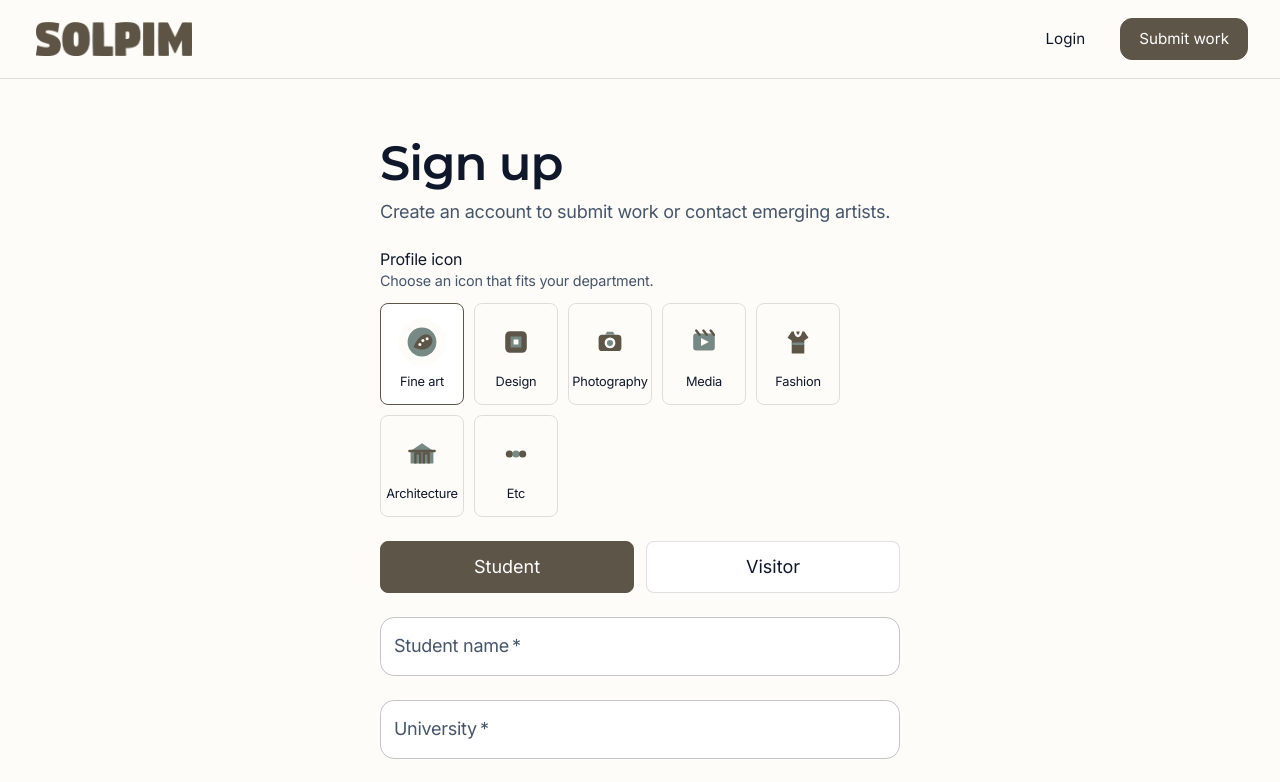
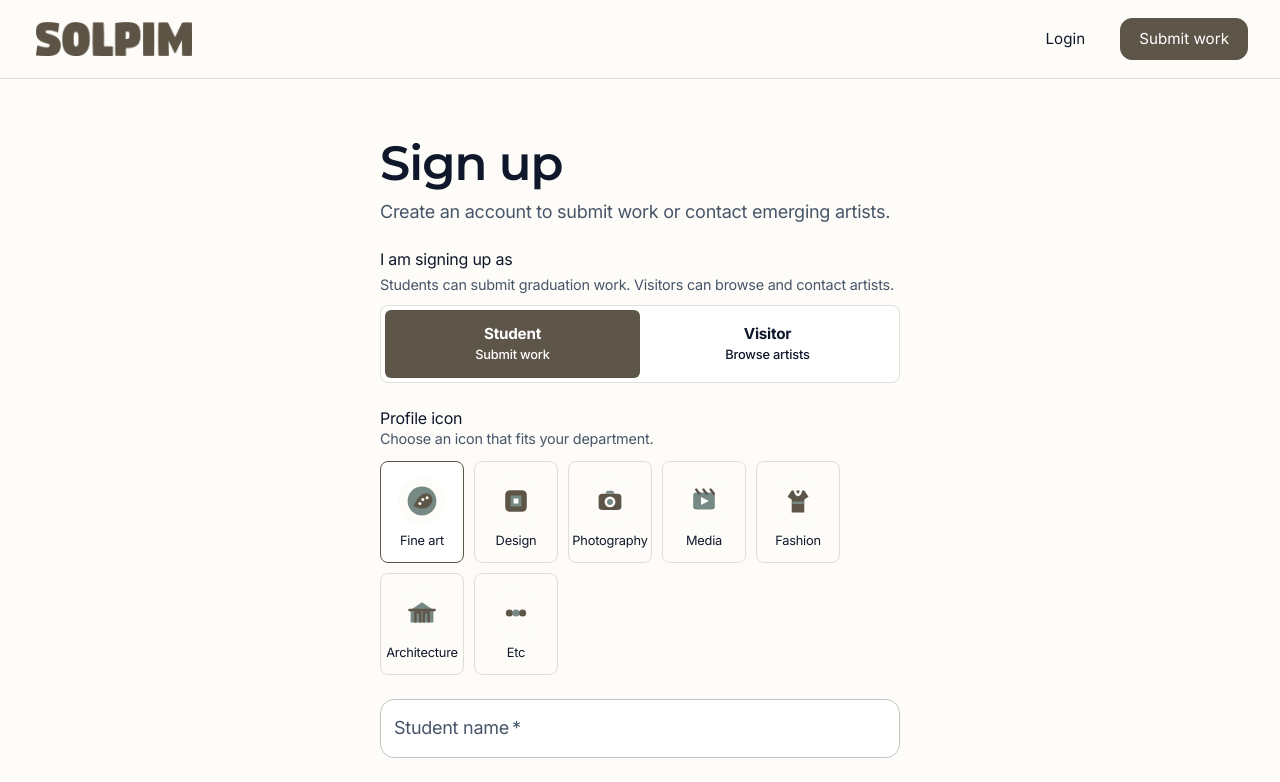
Before and after one commit to jsolbin/solpim, a React (Vite) app: page /signup in a window 1280 px wide. Shown: the top 782 px of the page. Built offline with nearby package versions, Linux system fonts and the light colour scheme; no server answers.

Commit message:
feat: change button to segment toggle in signup page

```diff
--- a/src/pages/SignupPage/AccountTypeSelector.tsx
+++ b/src/pages/SignupPage/AccountTypeSelector.tsx
@@ -1,7 +1,10 @@
-import ButtonBase from '@mui/material/ButtonBase'
+import Box from '@mui/material/Box'
 import Stack from '@mui/material/Stack'
+import ToggleButton from '@mui/material/ToggleButton'
+import ToggleButtonGroup from '@mui/material/ToggleButtonGroup'
+import Typography from '@mui/material/Typography'
 
-import { accountTypeSx, selectedAccountTypeSx } from './styles'
+import { accountTypeToggleGroupSx, accountTypeToggleSx } from './styles'
 import type { AccountType } from './utils'
 
 interface AccountTypeSelectorProps {
@@ -14,21 +17,54 @@ function AccountTypeSelector({
   onChange,
 }: AccountTypeSelectorProps) {
   return (
-    <Stack direction={{ xs: 'column', sm: 'row' }} spacing={1.5}>
-      <ButtonBase
-        onClick={() => onChange('student')}
-        sx={[accountTypeSx, accountType === 'student' && selectedAccountTypeSx]}
-        type="button"
+    <Stack spacing={1.25}>
+      <Box>
+        <Typography sx={{ fontSize: '1rem' }}>I am signing up as</Typography>
+        <Typography color="text.secondary" sx={{ fontSize: '0.9rem', mt: 0.5 }}>
+          Students can submit graduation work. Visitors can browse and contact
+          artists.
+        </Typography>
+      </Box>
+      <ToggleButtonGroup
+        exclusive
+        fullWidth
+        onChange={(_, nextAccountType: AccountType | null) => {
+          if (nextAccountType) {
+            onChange(nextAccountType)
+          }
+        }}
+        sx={accountTypeToggleGroupSx}
+        value={accountType}
       >
-        Student
-      </ButtonBase>
-      <ButtonBase
-        onClick={() => onChange('visitor')}
-        sx={[accountTypeSx, accountType === 'visitor' && selectedAccountTypeSx]}
-        type="button"
-      >
-        Visitor
-      </ButtonBase>
+        <ToggleButton
+          aria-label="Student account"
+          sx={accountTypeToggleSx}
+          value="student"
+        >
+          <Stack spacing={0.25}>
+            <Typography sx={{ fontSize: '0.95rem', fontWeight: 700 }}>
+              Student
+            </Typography>
+            <Typography sx={{ fontSize: '0.8rem', fontWeight: 500 }}>
+              Submit work
+            </Typography>
+          </Stack>
+        </ToggleButton>
+        <ToggleButton
+          aria-label="Visitor account"
+          sx={accountTypeToggleSx}
+          value="visitor"
+        >
+          <Stack spacing={0.25}>
+            <Typography sx={{ fontSize: '0.95rem', fontWeight: 700 }}>
+              Visitor
+            </Typography>
+            <Typography sx={{ fontSize: '0.8rem', fontWeight: 500 }}>
+              Browse artists
+            </Typography>
+          </Stack>
+        </ToggleButton>
+      </ToggleButtonGroup>
     </Stack>
   )
 }
--- a/src/pages/SignupPage/index.tsx
+++ b/src/pages/SignupPage/index.tsx
@@ -57,15 +57,15 @@ function SignupPage() {
 
         {errorMessage ? <Alert severity="error">{errorMessage}</Alert> : null}
 
+        <AccountTypeSelector
+          accountType={accountType}
+          onChange={setAccountType}
+        />
+
         <ProfileImageSection
           accountType={accountType}
           onProfileImageChange={setProfileImageUrl}
           profileImageUrl={profileImageUrl}
-        />
-
-        <AccountTypeSelector
-          accountType={accountType}
-          onChange={setAccountType}
         />
 
         <TextField
--- a/src/pages/SignupPage/styles.ts
+++ b/src/pages/SignupPage/styles.ts
@@ -1,24 +1,41 @@
-export const accountTypeSx = {
-  flex: 1,
-  minHeight: 52,
+export const accountTypeToggleGroupSx = {
+  display: 'flex',
+  width: '100%',
   border: '1px solid',
   borderColor: 'divider',
   borderRadius: '8px',
+  backgroundColor: 'background.paper',
+  overflow: 'hidden',
+  p: 0.5,
+  '& .MuiToggleButtonGroup-grouped': {
+    flex: 1,
+    border: 0,
+    borderRadius: '6px',
+    margin: 0,
+    '&:not(:first-of-type)': {
+      borderLeft: 0,
+    },
+  },
+}
+
+export const accountTypeToggleSx = {
+  minHeight: 68,
   color: 'text.primary',
-  backgroundColor: 'background.paper',
-  transition: 'background-color 180ms ease, border-color 180ms ease',
+  backgroundColor: 'transparent',
+  fontSize: '0.95rem',
+  fontWeight: 600,
+  textTransform: 'none',
+  transition:
+    'background-color 180ms ease, border-color 180ms ease, color 180ms ease',
   '&:hover': {
     backgroundColor: 'action.hover',
   },
-}
-
-export const selectedAccountTypeSx = {
-  borderColor: 'primary.main',
-  backgroundColor: 'primary.main',
-  color: 'common.white',
-  '&:hover': {
-    backgroundColor: 'primary.dark',
-    borderColor: 'primary.dark',
+  '&.Mui-selected': {
+    backgroundColor: 'primary.main',
+    color: 'common.white',
+    '&:hover': {
+      backgroundColor: 'primary.dark',
+    },
   },
 }
 
```
